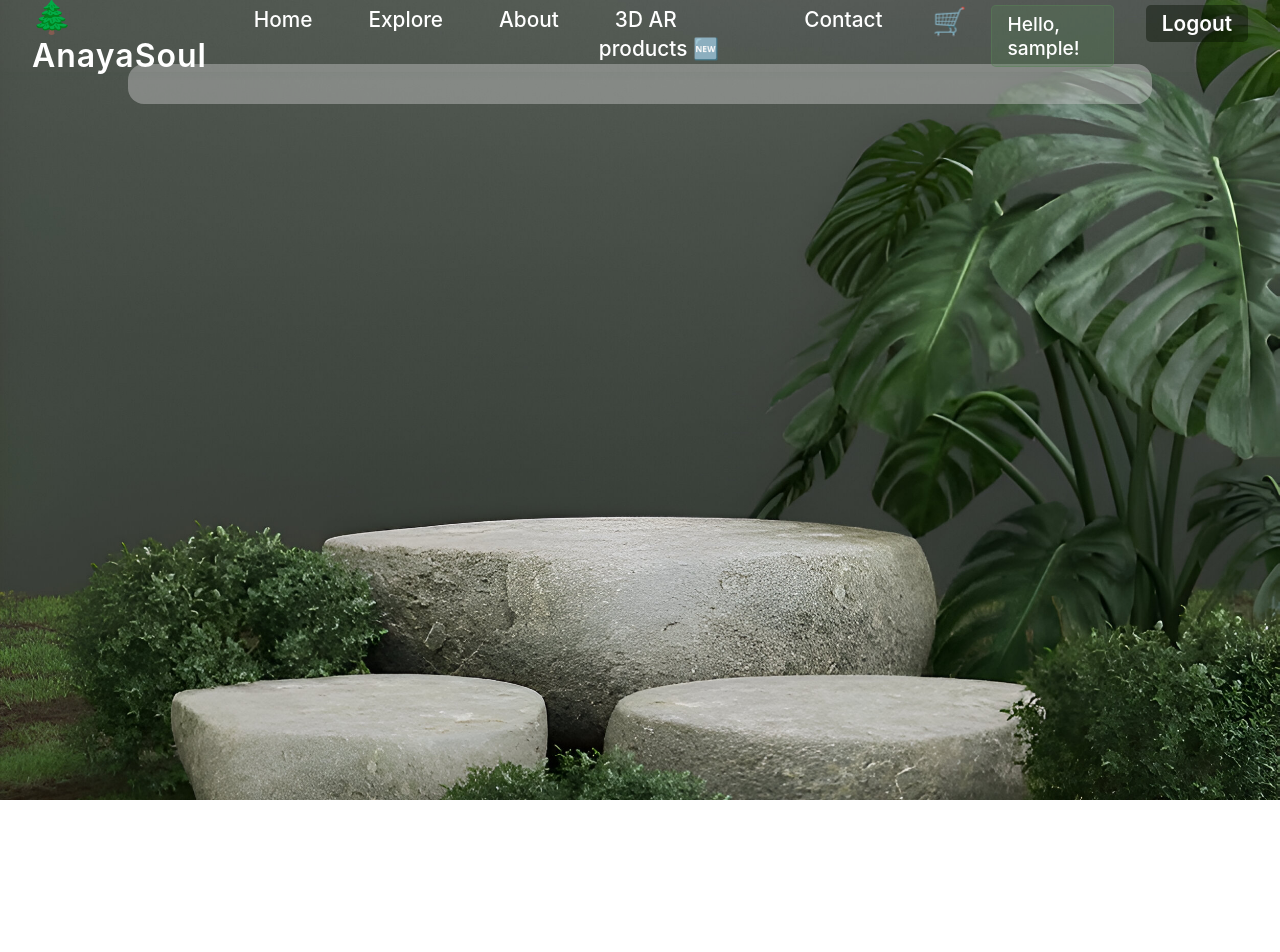
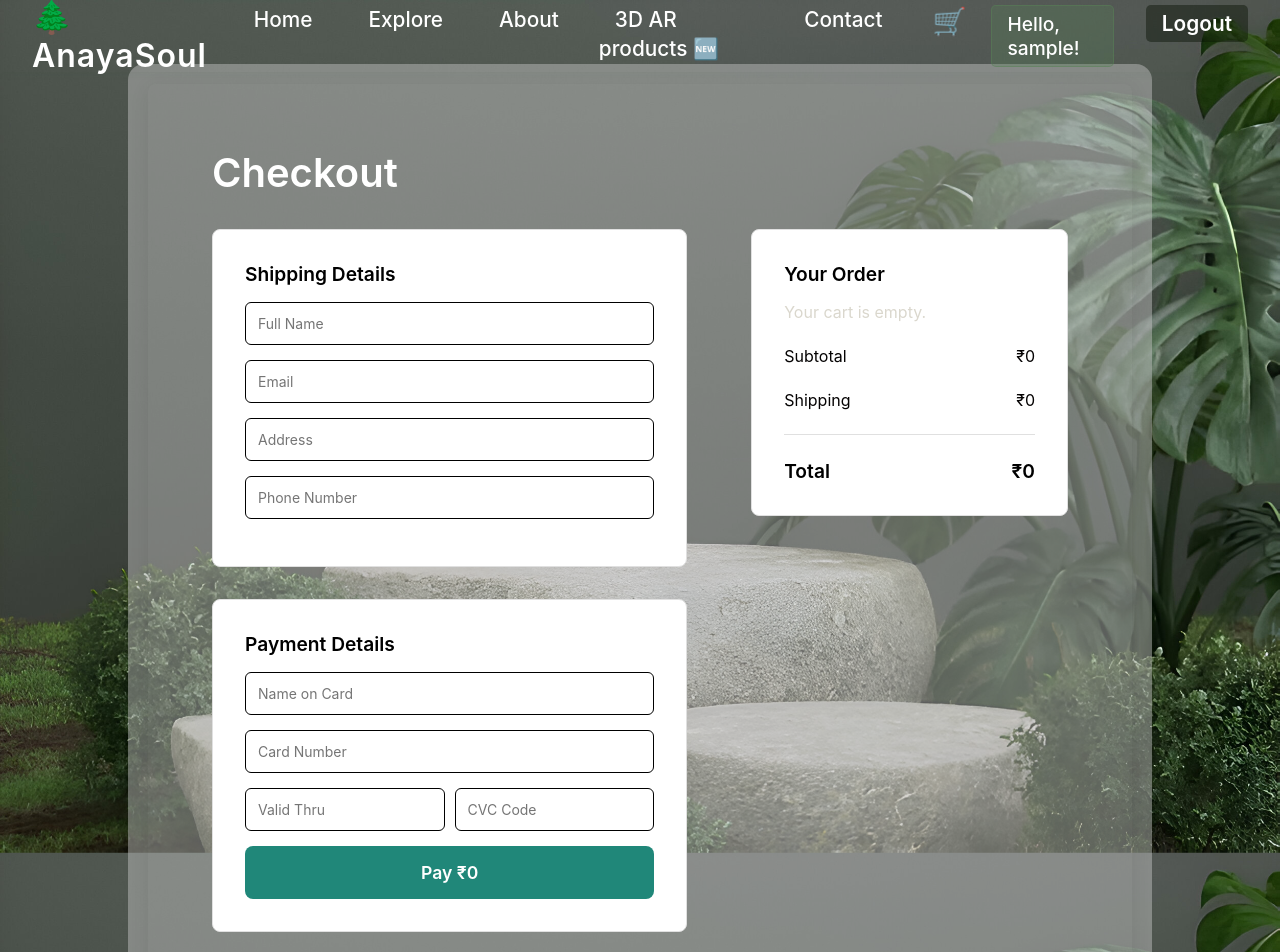
Before and after one commit to TUSHAR-CMD27/AmayaSoul---AR-powered-store, a React (Vite) app in the folder Frontend/my_app/: page /checkout in a window 1280 px wide. Shown: the top 952 px of the page. Before the commit the page ends 800 px from the top, so only its background shows below. Built offline with nearby package versions, Linux system fonts and the light colour scheme; sample sign-in values are in the browser's storage.

Commit message:
Signup-component debugs

```diff
--- a/Frontend/my_app/src/Components/Checkout.jsx
+++ b/Frontend/my_app/src/Components/Checkout.jsx
@@ -3,9 +3,6 @@ import React, { useState, useEffect } from 'react';
 import { useCart } from '../Components/CartContext';
 import { useAuth } from './AuthContext';
 import { useNavigate } from 'react-router-dom';
-import { toast } from "react-toastify";
-import "react-toastify/dist/ReactToastify.css";
-
 
 export default function Checkout() {
   const { cartItems, clearCart, subtotal } = useCart();
@@ -19,24 +16,18 @@ export default function Checkout() {
     phone: '',
   });
 
-  // ✅ Guard route: redirect if not logged in
-useEffect(() => {
-  if (!isLoggedIn) {
-    toast.warning("Log in to continue shopping", {
-      toastId: "login-warning", // prevents duplicate toasts
-    });
-    navigate("/signup");
-  }
-}, [isLoggedIn, navigate]);
+  // Redirect if not logged in
+  useEffect(() => {
+    if (!isLoggedIn) {
+      navigate('/signup');
+    }
+  }, [isLoggedIn, navigate]);
 
   const handleChange = (e) => {
-    setFormData({
-      ...formData,
-      [e.target.name]: e.target.value,
-    });
+    setFormData({ ...formData, [e.target.name]: e.target.value });
   };
 
-  const handlePayment = async () => {
+  const handlePayment = () => {
     if (!formData.name || !formData.email || !formData.address || !formData.phone) {
       alert("Please fill in all details!");
       return;
@@ -62,19 +53,83 @@ useEffect(() => {
         email: formData.email,
         contact: formData.phone,
       },
-      theme: { color: "#000" },
+      theme: {
+        color: "#000",
+      },
     };
 
     const rzp = new window.Razorpay(options);
     rzp.open();
   };
 
-  // ✅ Prevent rendering if not logged in (UI won’t flash)
-  if (!isLoggedIn) return null;
-
   return (
     <div className="checkout-page-container">
-      {/* ... your existing checkout UI ... */}
+      <div className="checkout-container">
+        <h1>Checkout</h1>
+
+        <div className="checkout-columns">
+          {/* Left Column: Shipping & Payment */}
+          <div className="shipping-payment-column">
+            <div className="details-box">
+              <h2>Shipping Details</h2>
+              <input type="text" name="name" placeholder="Full Name" value={formData.name} onChange={handleChange} />
+              <input type="email" name="email" placeholder="Email" value={formData.email} onChange={handleChange} />
+              <input type="text" name="address" placeholder="Address" value={formData.address} onChange={handleChange} />
+              <input type="text" name="phone" placeholder="Phone Number" value={formData.phone} onChange={handleChange} />
+            </div>
+
+            <div className="details-box">
+              <h2>Payment Details</h2>
+              <input type="text" name="cardName" placeholder="Name on Card" />
+              <input type="text" name="cardNumber" placeholder="Card Number" />
+              <div className="card-fields">
+                <input type="text" name="cardExpiry" placeholder="Valid Thru" />
+                <input type="text" name="cardCVC" placeholder="CVC Code" />
+              </div>
+              <button className="checkout-btn" onClick={handlePayment}>
+                Pay ₹{subtotal}
+              </button>
+            </div>
+          </div>
+
+          {/* Right Column: Order Summary */}
+          <div className="order-summary-column">
+            <div className="details-box">
+              <h2>Your Order</h2>
+
+              {cartItems.length === 0 ? (
+                <p>Your cart is empty.</p>
+              ) : (
+                <ul className="cart-list">
+                  {cartItems.map((item) => (
+                    <li key={item.id} className="cart-item">
+                      <img src={item.image} alt={item.name} className="product-image" />
+                      <div className="item-details">
+                        <span className="item-name">{item.name}</span>
+                        <span className="item-quantity">x{item.quantity}</span>
+                      </div>
+                      <span className="item-price">₹{item.price * item.quantity}</span>
+                    </li>
+                  ))}
+                </ul>
+              )}
+
+              <div className="summary-line">
+                <span>Subtotal</span>
+                <span>₹{subtotal}</span>
+              </div>
+              <div className="summary-line">
+                <span>Shipping</span>
+                <span>₹0</span>
+              </div>
+              <div className="summary-line total-line">
+                <span>Total</span>
+                <span>₹{subtotal}</span>
+              </div>
+            </div>
+          </div>
+        </div>
+      </div>
     </div>
   );
 }
--- a/Frontend/my_app/src/Components/Login.css
+++ b/Frontend/my_app/src/Components/Login.css
@@ -3,7 +3,7 @@
 
 body, .app-container {
   font-family: 'Inter', sans-serif;
-  margin: 25px;
+  margin: 0;
   padding: 0;
   background-color: #0a0a0a;
   display: flex;
--- a/Frontend/my_app/src/Components/Signup.css
+++ b/Frontend/my_app/src/Components/Signup.css
@@ -1,20 +1,22 @@
 /* 🌑 General Page Setup */
 .signup-container {
   display: flex;
-  height: 87vh;
-  width: 170vh;
-  margin: 20px auto; /* Changed from just 20px to center horizontally */
+  flex-direction: column; /* stack on mobile */
+  width: 90%;            /* fit within screen */
+  max-width: 900px;      /* optional max width */
+  margin: 20px auto;     /* center horizontally */
+  border-radius: 1rem;
+  background-color: rgba(10,10,10,0.45);
+  color: #fff;
+  min-height: 80vh;      /* flexible height */
+}
 
-  /* Add these properties to center both horizontally and vertically */
-  position: absolute;
-  top: 50%;
-  left: 50%;
-  transform: translate(-50%, -50%);
+@media (min-width: 768px) {
+  .signup-container {
+    flex-direction: row; /* two columns on larger screens */
+  }
+}
 
-  border-radius: 1rem;
-  background-color: #0a0a0a71;
-  color: #fff;
-}
 
 /* 📸 Left Image Section */
 .signup-image {
```
